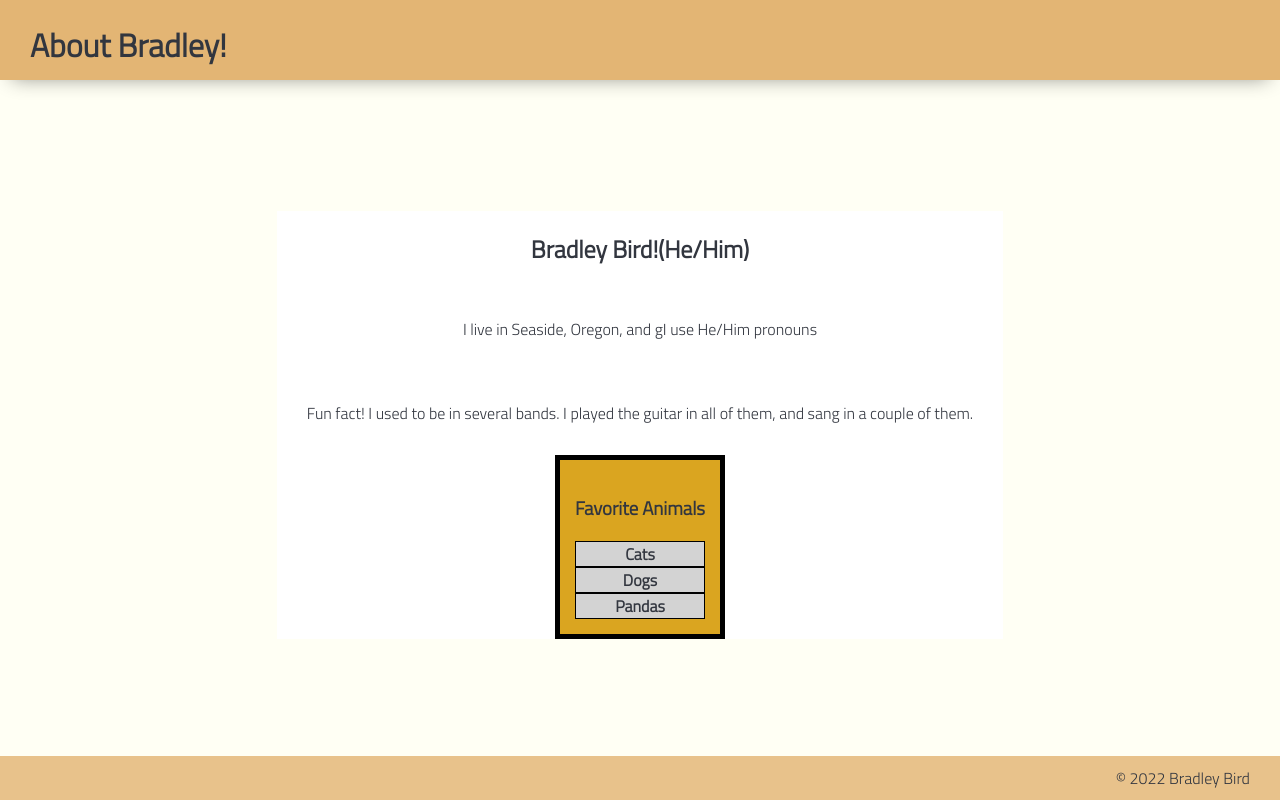
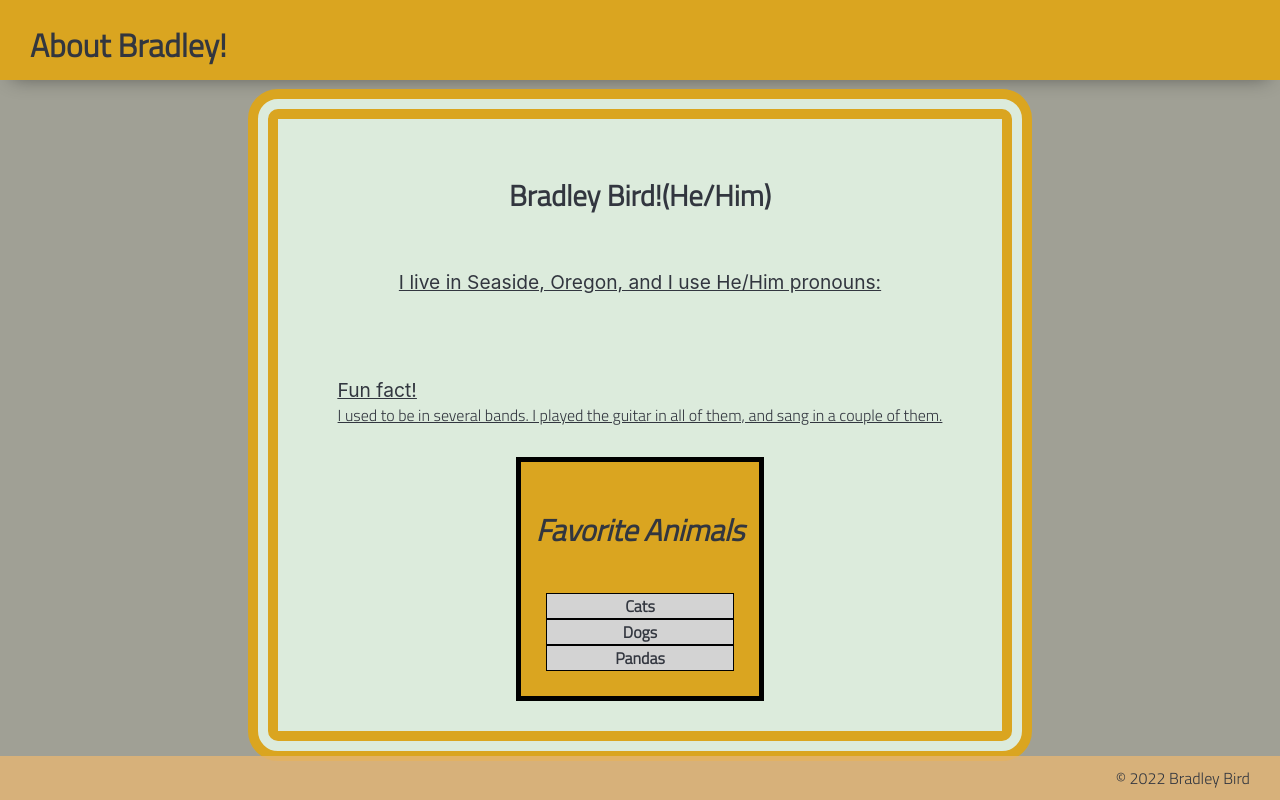
Before and after one commit to Bradley-Bird/aboutMe, a plain HTML site: page index.html in a window 1280 px wide. Drawn offline with Linux system fonts and the light colour scheme.

Commit message:
added finishing touches to css, adjusted html to correct multipul h1 conflict

```diff
--- a/index.html
+++ b/index.html
@@ -20,18 +20,18 @@
 
     <main>
         <section class="info">
-            <h1>Bradley Bird!(He/Him)</h1>
-            <p>I live in Seaside, Oregon, and gI use He/Him pronouns</p>
-            <p><span class="fact">Fun fact!</span> I used to be in several bands. I played the guitar in all of them,
+            <h2>Bradley Bird!(He/Him)</h2>
+            <p class="about">I live in Seaside, Oregon, and I use He/Him pronouns:</p>
+            <p class="factP"><br><span class="fact">Fun fact!</span><br> I used to be in several bands. I played the guitar in all of them,
                 and sang in a couple of them. </p>
-                <div id="list">
-                    <h3>Favorite Animals</h3>
+            <div id="list">
+                <h3 class="fontRequirements">Favorite Animals</h3>
                 <ul>
                     <li class="favoriteAnimalListItem">Cats</li>
                     <li class="favoriteAnimalListItem">Dogs</li>
                     <li class="favoriteAnimalListItem">Pandas</li>
                 </ul>
-                </div>
+            </div>
         </section>
     </main>
 
--- a/styles/global.css
+++ b/styles/global.css
@@ -1,7 +1,7 @@
 
 :root {
-    --primary-background: #FFFFF4;
-    --chrome-background: #e3b574;
+    --primary-background: #a0a095;
+    --chrome-background: goldenrod;
     --chrome-background-opaque: #e3b574d1;
     --secondary-background: #C9B39B;
     --text-color: #32363F;
--- a/styles/reset.css
+++ b/styles/reset.css
@@ -35,4 +35,6 @@ time, mark, audio, video {
 
 ol, ul {
 	list-style: none;
+	padding: 10px;
+
 }
--- a/styles/style.css
+++ b/styles/style.css
@@ -1,19 +1,19 @@
 body {
     /* feel free to update these css variables for a quick theme */
 
-    --color1: white;
+    /* --color1: white;
     --color2: white;
     --color3: white;
     --color4: white;
-    --color5: white;
+    --color5: white; */
 
     /* https://coolors.co/generate and click export -> scss to get the colors to copy and paste below*/
 
-    /* --color1: hsla(349, 69%, 76%, 1);
+    --color1: hsla(349, 69%, 76%, 1);
     --color2: hsla(207, 67%, 44%, 1);
     --color3: hsla(200, 61%, 56%, 1);
     --color4: hsla(187, 41%, 94%, 1);
-    --color5: hsla(170, 28%, 95%, 1); */
+    --color5: hsla(170, 28%, 95%, 1);
 
     /* --color1: hsla(45, 86%, 83%, 1);
     --color2: hsla(135, 65%, 98%, 1);
@@ -92,9 +92,37 @@ footer {
     padding: 15px;
     background-color: goldenrod;
 }
+
 .favoriteAnimalListItem {
     border: black solid 1px;
     text-align: center;
     background-color: lightgray;
     font-weight: bold;
 }
+
+.info {
+    border: goldenrod double 30px;
+    border-radius: 30px;
+    padding: 30px;
+    background-color: rgb(220, 235, 220);
+}
+
+.fontRequirements {
+    font-size: 30px;
+    font-style: italic;
+    font-weight: bolder;
+}
+
+.about, .fact {
+    text-align: center;
+    text-decoration: underline;
+    font-size: larger;
+    font-family: -apple-system, BlinkMacSystemFont, 'Segoe UI', Roboto, Oxygen, Ubuntu, Cantarell, 'Open Sans', 'Helvetica Neue', sans-serif;
+}
+.factP{
+    text-decoration: underline;
+    font-weight: 100px;
+}
+header{
+    text-align: center;
+}
```
